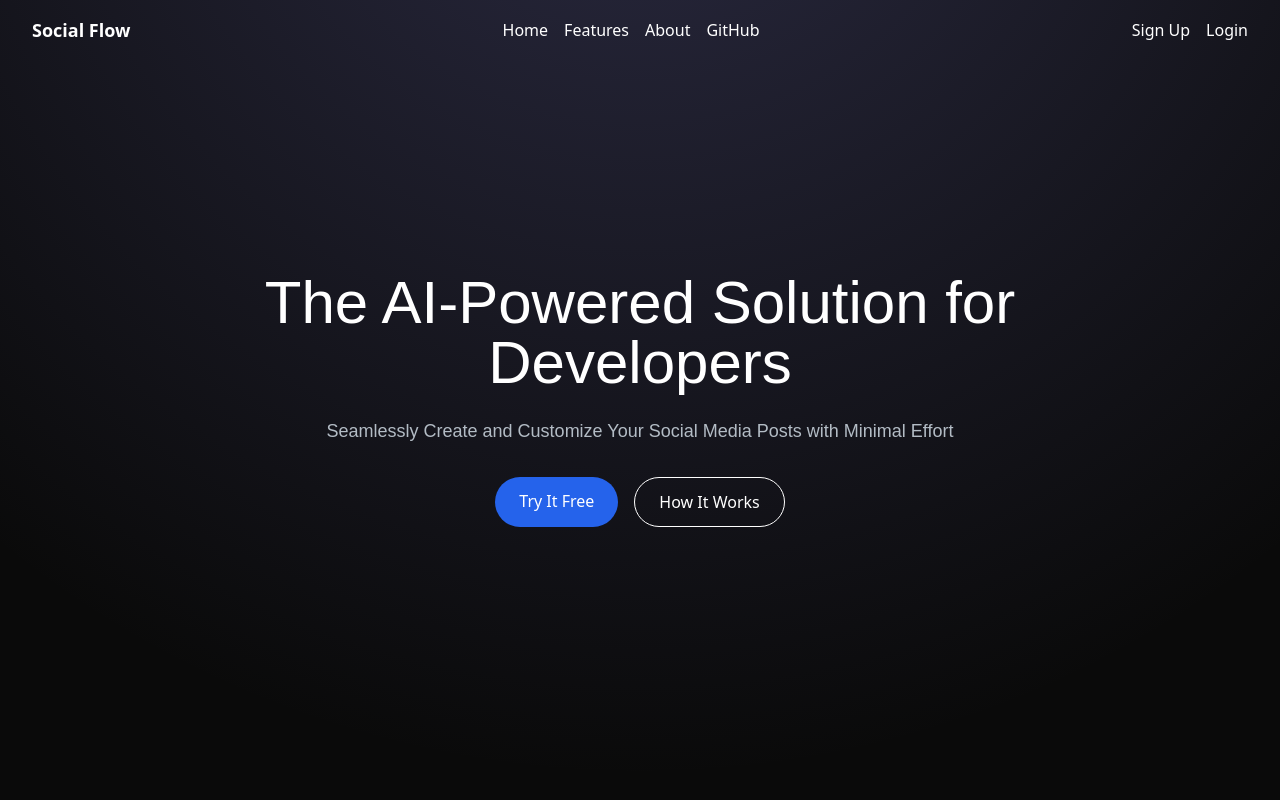
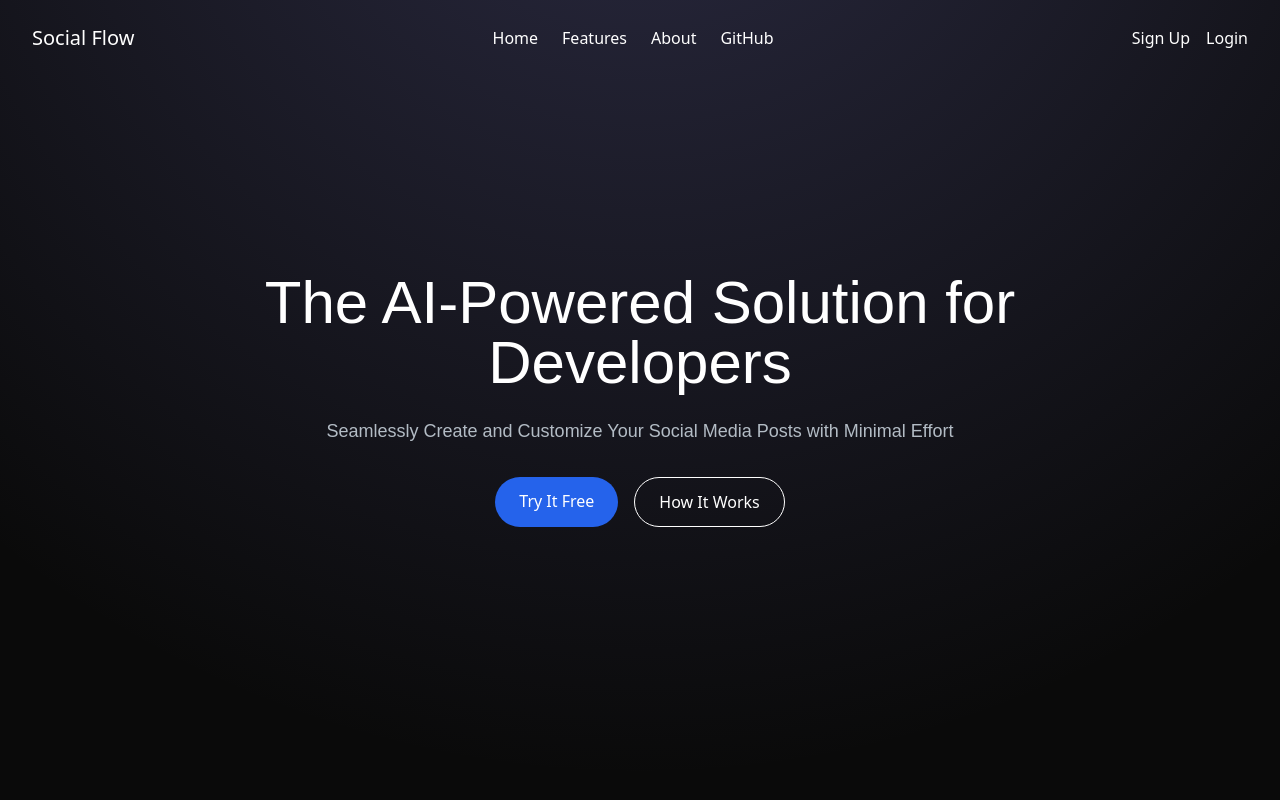
Before and after one commit to Mohiit70/Social-Flow, a React (Vite) app: page / in a window 1280 px wide. Shown: the top 800 px of the page. Built offline with nearby package versions, Linux system fonts and the light colour scheme.

Commit message:
added new style in navbar

```diff
--- a/src/components/Navbar.jsx
+++ b/src/components/Navbar.jsx
@@ -10,33 +10,38 @@ const Navbar = () => {
 
   return (
     <nav className="absolute top-0 left-0 w-full z-10 bg-transparent">
-      <div className="container mx-auto flex justify-between items-center py-4 px-8">
-        <div className="text-lg font-bold text-white">Social Flow</div>
-        <div className="hidden md:flex space-x-4">
-          <Link to="/" className="text-white hover:text-gray-400">Home</Link>
-          {/* Use anchor link to scroll to features section */}
-          <a href="#features" className="text-white hover:text-gray-400">Features</a>
-          <Link to="/about" className="text-white hover:text-gray-400">About</Link>
-          <Link to="/github" className="text-white hover:text-gray-400">GitHub</Link>
+      <div className="container mx-auto flex justify-between items-center py-6 px-8">
+        <Link to="/" className="text-xl text-white font-sans font-normal">
+          Social Flow
+        </Link>
+        <div className="hidden md:flex space-x-6">
+          <Link to="/" className="text-white hover:text-gray-300">Home</Link>
+          <a href="#features" className="text-white hover:text-gray-300">Features</a>
+          <Link to="/about" className="text-white hover:text-gray-300">About</Link>
+          <Link to="/github" className="text-white hover:text-gray-300">GitHub</Link>
         </div>
         <div className="hidden md:flex space-x-4">
-          <Link to="/signup" className="text-white hover:text-gray-400">Sign Up</Link>
-          <Link to="/login" className="text-white hover:text-gray-400">Login</Link>
+          <Link to="/signup" className="text-white hover:text-gray-300">Sign Up</Link>
+          <Link to="/login" className="text-white hover:text-gray-300">Login</Link>
         </div>
-        <button className="md:hidden text-white focus:outline-none" onClick={toggleMenu}>
+        <button
+          className="md:hidden text-white focus:outline-none"
+          onClick={toggleMenu}
+          aria-label={isOpen ? 'Close menu' : 'Open menu'}
+        >
           <svg className="w-6 h-6" fill="none" stroke="currentColor" viewBox="0 0 24 24" xmlns="http://www.w3.org/2000/svg">
             <path strokeLinecap="round" strokeLinejoin="round" strokeWidth="2" d={isOpen ? "M6 18L18 6M6 6l12 12" : "M4 6h16M4 12h16M4 18h16"}></path>
           </svg>
         </button>
       </div>
       {isOpen && (
-        <div className="md:hidden bg-neutral-950 text-white">
-          <Link to="/" className="block py-2 px-4 hover:bg-gray-700">Home</Link>
-          <a href="#features" className="block py-2 px-4 hover:bg-gray-700">Features</a>
-          <Link to="/about" className="block py-2 px-4 hover:bg-gray-700">About</Link>
-          <Link to="/github" className="block py-2 px-4 hover:bg-gray-700">GitHub</Link>
-          <Link to="/signup" className="block py-2 px-4 hover:bg-gray-700">Sign Up</Link>
-          <Link to="/login" className="block py-2 px-4 hover:bg-gray-700">Login</Link>
+        <div className="md:hidden bg-neutral-950">
+          <Link to="/" className="block py-2 px-4 text-white hover:bg-gray-800">Home</Link>
+          <a href="#features" className="block py-2 px-4 text-white hover:bg-gray-800">Features</a>
+          <Link to="/about" className="block py-2 px-4 text-white hover:bg-gray-800">About</Link>
+          <Link to="/github" className="block py-2 px-4 text-white hover:bg-gray-800">GitHub</Link>
+          <Link to="/signup" className="block py-2 px-4 text-white hover:bg-gray-800">Sign Up</Link>
+          <Link to="/login" className="block py-2 px-4 text-white hover:bg-gray-800">Login</Link>
         </div>
       )}
     </nav>
```
